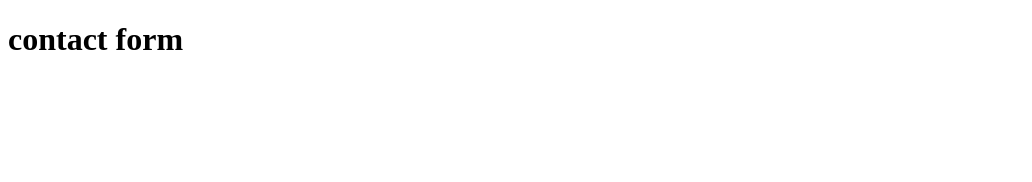
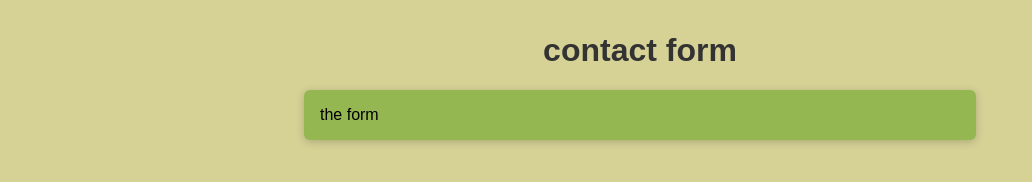
Before and after one commit to raizy21/contact-form, a plain HTML site: page index.html in a window 1280 px wide. Shown: the whole page, without its empty margins (0-1032 px from the left). Drawn offline with Linux system fonts and the light colour scheme.

Commit message:
[CODE] setting the style for the form

```diff
--- a/index.html
+++ b/index.html
@@ -4,6 +4,7 @@
     <meta charset="UTF-8" />
     <meta name="viewport" content="width=device-width, initial-scale=1.0" />
     <link rel="icon" href="/images/favicon.png" type="image/x-icon" />
+    <link rel="stylesheet" href="/styles.css" />
     <title>contact form</title>
   </head>
   <body>
@@ -12,7 +13,7 @@
     </header>
 
     <main>
-      <form></form>
+      <form>the form</form>
     </main>
   </body>
 </html>
--- a/styles.css
+++ b/styles.css
@@ -0,0 +1,21 @@
+body {
+  font-family: Arial, Helvetica, sans-serif;
+  background-color: #d6d296;
+  margin: 0;
+  padding: 0;
+}
+
+h1 {
+  text-align: center;
+  color: #333;
+  margin-top: 2rem;
+}
+
+form {
+  width: 40rem;
+  margin: auto;
+  background-color: #95b751;
+  padding: 1rem;
+  box-shadow: 0 2px 8px rgba(0, 0, 0, 0.2);
+  border-radius: 6px;
+}
```
